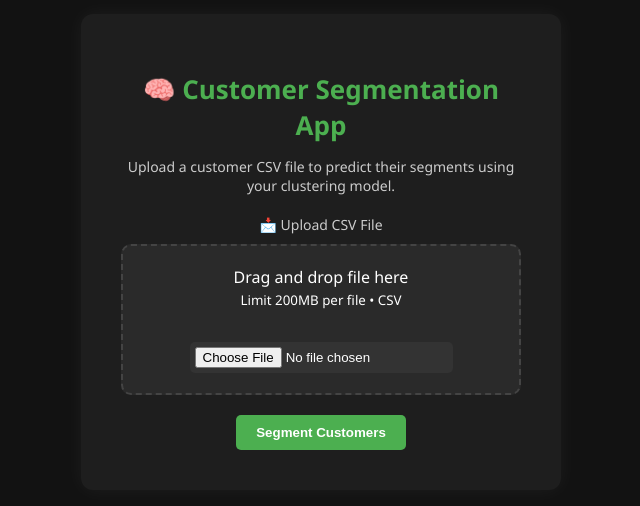
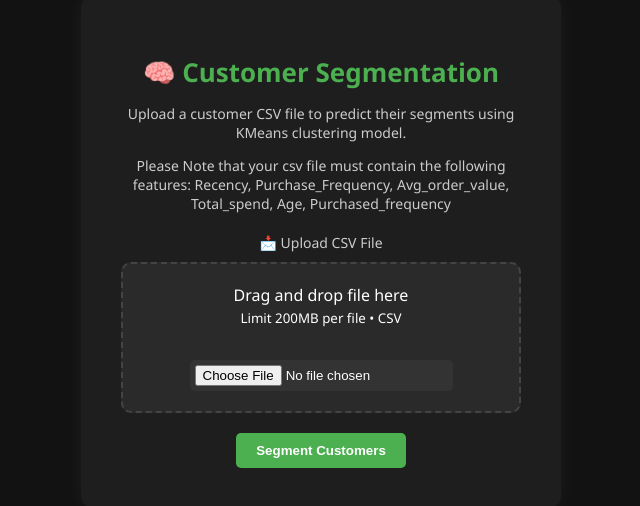
Before and after one commit to Promise-Emefile/Customer-Segmentation-Project, a plain HTML site: page index.html in a window 1280 px wide. Shown: the part 148-654 px from the top of the page, without its empty margins (319-959 px from the left). Drawn offline with Linux system fonts and the light colour scheme.

Commit message:
Update index.html

```diff
--- a/index.html
+++ b/index.html
@@ -2,7 +2,7 @@
 <html lang="en">
 <head>
     <meta charset="UTF-8">
-    <title>🧠 Customer Segmentation App</title>
+    <title>🧠 Customer Segmentation</title>
     <style>
         body {
             margin: 0;
@@ -83,8 +83,9 @@
 </head>
 <body>
     <div class="container">
-        <h1>🧠 Customer Segmentation App</h1>
-        <p>Upload a customer CSV file to predict their segments using your clustering model.</p>
+        <h1>🧠 Customer Segmentation </h1>
+        <p>Upload a customer CSV file to predict their segments using KMeans clustering model.</p>
+        <p>Please Note that your csv file must contain the following features: Recency, Purchase_Frequency, Avg_order_value, Total_spend, Age, Purchased_frequency</p>
 
         <form action="/predict" method="post" enctype="multipart/form-data">
             <label>📩 Upload CSV File</label>
```
